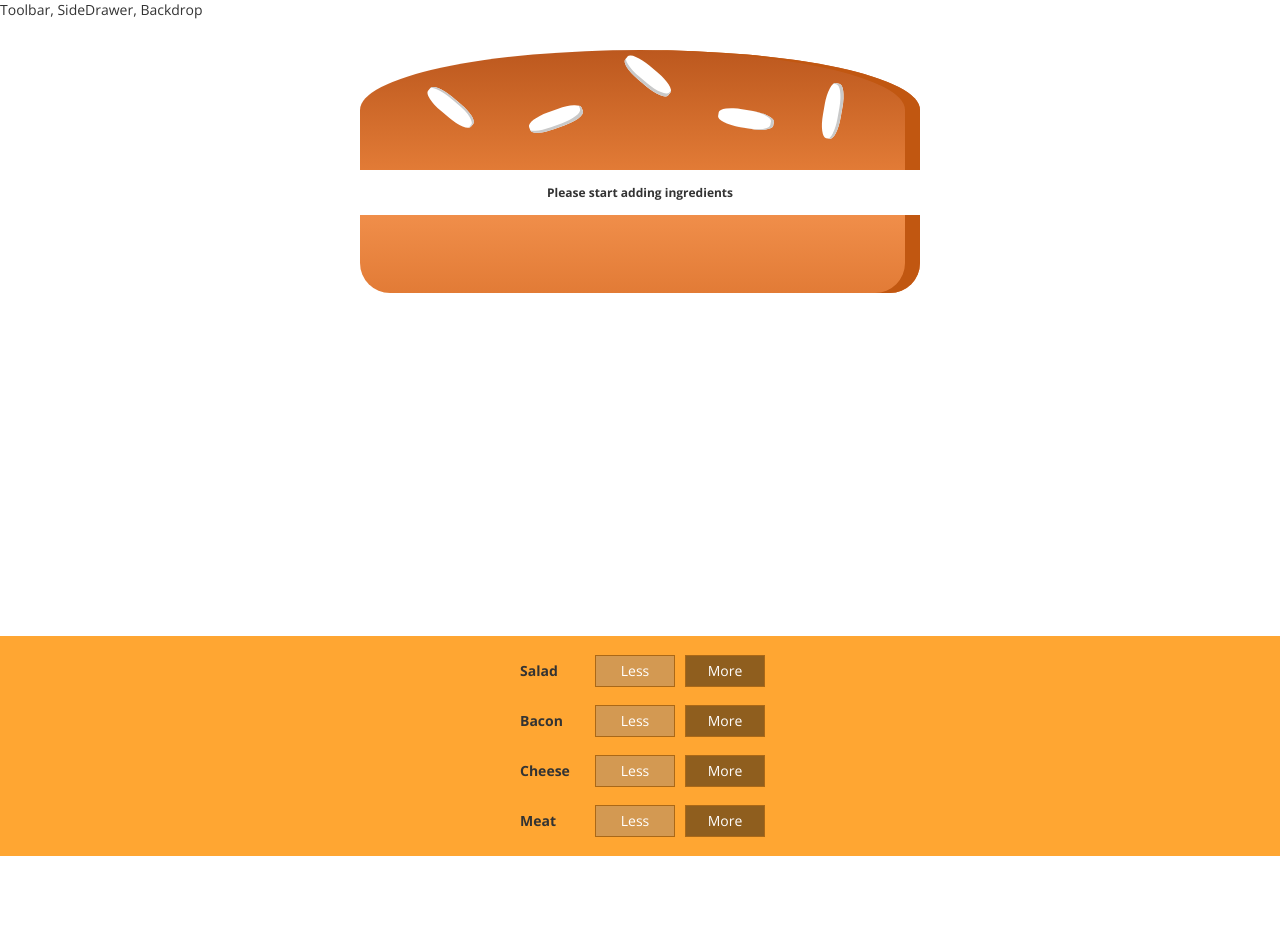
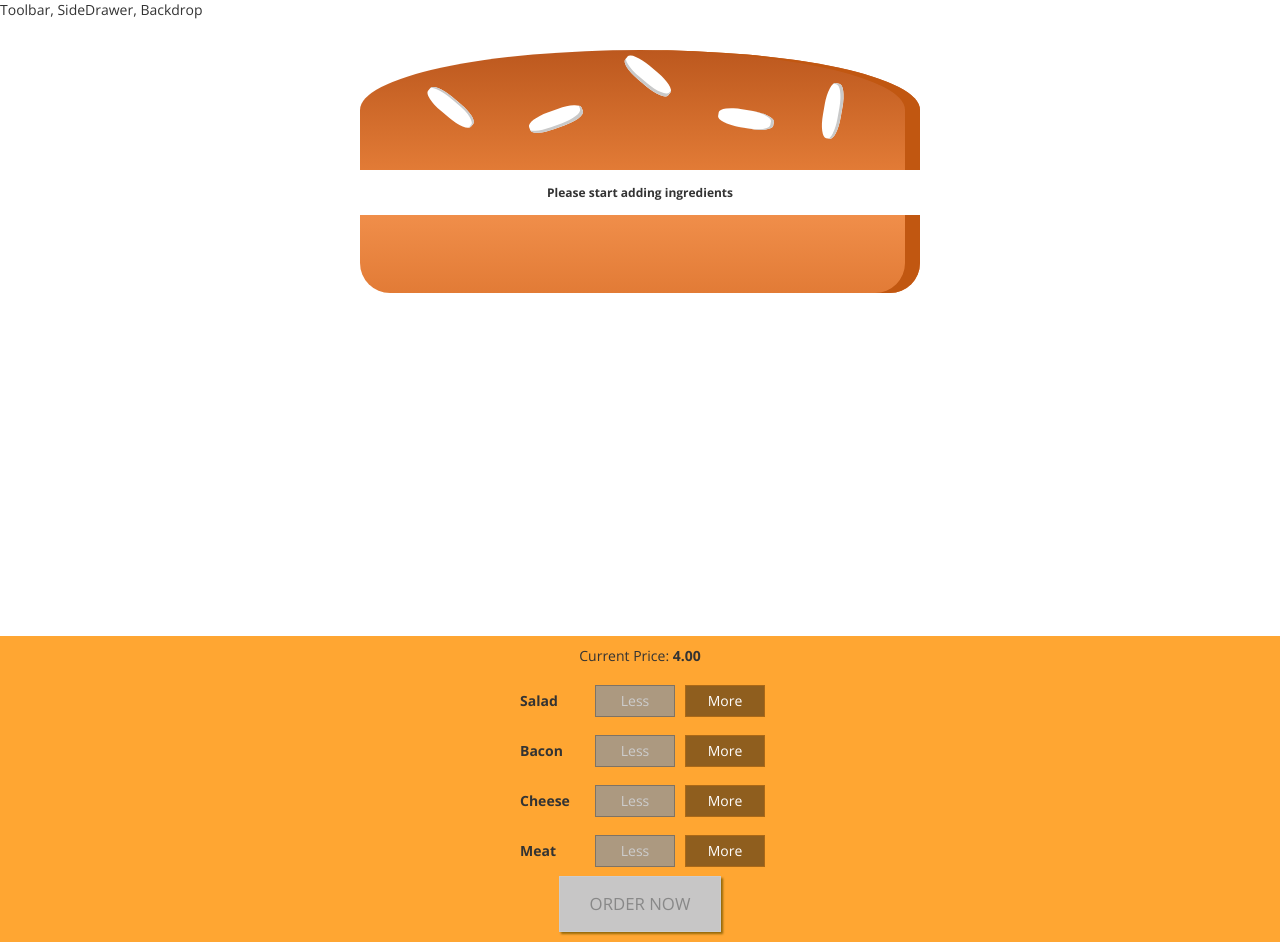
Before and after one commit to Damirhub/Burger, a React app: page / in a window 1280 px wide. Before the commit the page ends 856 px from the top, so only its background shows below. Built offline with nearby package versions, Linux system fonts and the light colour scheme.

Commit message:
Order Button

```diff
--- a/src/components/Burger/BuildControls/BuildControl/BuildControl.js
+++ b/src/components/Burger/BuildControls/BuildControl/BuildControl.js
@@ -5,8 +5,13 @@
 const buildControl = (props) => (
     <div className = {classes.BuildControl}>
         <div className = {classes.Label}>{props.label}</div>
-        <button className = {classes.Less} >Less</button>
-        <button className = {classes.More} onClick = {props.added}>More</button>
+        <button
+             className = {classes.Less}
+             onClick = {props.removed}
+             disabled = {props.disabled}>Less</button>
+        <button
+            className = {classes.More}
+            onClick = {props.added}>More</button>
     </div>
 )
 
--- a/src/components/Burger/BuildControls/BuildControls.css
+++ b/src/components/Burger/BuildControls/BuildControls.css
@@ -8,3 +8,45 @@
     margin: auto;
     padding: 10px 0;
  }
+
+
+.OrderButton {
+    background-color: #DAD735;
+    outline: none;
+    cursor: pointer;
+    border: 1px solid #966909;
+    color: #966909;
+    font-family: inherit;
+    font-size: 1.2em;
+    padding: 15px 30px;
+    box-shadow: 2px 2px 2px #966909;
+}
+
+.OrderButton:hover, .OrderButton:active {
+    background-color: #A0DB41;
+    border: 1px solid #966909;
+    color: #966909;
+}
+
+.OrderButton:disabled {
+    background-color: #C7C6C6;
+    cursor: not-allowed;
+    border: 1px solid #ccc;
+    color: #888888;
+}
+
+.OrderButton:not(:disabled) {
+    animation: enable 0.3s linear;
+}
+
+@keyframes enable {
+    0% {
+        transform: scale(1);
+    }
+    60% {
+        transform: scale(1.1);
+    }
+    100% {
+        transform: scale(1);
+    }
+}
--- a/src/components/Burger/BuildControls/BuildControls.js
+++ b/src/components/Burger/BuildControls/BuildControls.js
@@ -12,13 +12,19 @@
 
 const buildControls = (props) => (
     <div className = {classes.BuildControls}>
+    <p>Current Price: <strong>{props.price.toFixed(2)} </strong></p>
         {controls.map( ctrl => (
             <BuildControl
                 key = {ctrl.label}
                 label = {ctrl.label}
                 added = {() => props.ingredientAdded(ctrl.type)}
+                removed = {() => props.ingredientRemoved(ctrl.type)}
+                disabled = {props.disabled[ctrl.type]}
                  />
         ))}
+        <button
+            className = {classes.OrderButton}
+            disabled = {!props.purchasable}>ORDER NOW</button>
 
     </div>
 
--- a/src/containers/BurgerBuilder/BurgerBuilder.js
+++ b/src/containers/BurgerBuilder/BurgerBuilder.js
@@ -26,7 +26,22 @@
                 cheese: 0,
                 meat: 0
             },
-            totalPrice: 4
+            totalPrice: 4,
+            purchasable: false
+        }
+
+        updatePurchaseState(ingredients) {
+            // const ingredients = {
+            //     ...this.state.ingredients
+            // };
+            const sum = Object.keys(ingredients)
+                .map(igKey => {
+                    return ingredients[igKey];
+                })
+                .reduce((sum, el) => {
+                    return sum + el;
+                }, 0);
+            this.setState ({ purchasable: sum > 0 })
         }
 
         addIngredientHandler = (type) => {
@@ -38,18 +53,48 @@
             const priceAddition = INGREDIENT_PRICES[type];
             const oldPrice = this.state.totalPrice;
             const newPrice = oldPrice + priceAddition;
-            this.setState ({totalPrice: newPrice, ingredients: updatedIngredients})
+            this.setState ({totalPrice: newPrice, ingredients: updatedIngredients});
+            this.updatePurchaseState(updatedIngredients);
+        }
+
+        removeIngredientHandler = (type) => {
+            const oldCount = this.state.ingredients[type];
+
+            if (oldCount <=0) {
+                return;
+
+            }
+            const updatedCount = oldCount - 1;
+            const updatedIngredients = {...this.state.ingredients};
+            updatedIngredients[type] = updatedCount;
+
+            const priceDeduction = INGREDIENT_PRICES[type];
+            const oldPrice = this.state.totalPrice;
+            const newPrice = oldPrice - priceDeduction;
+            this.setState ({totalPrice: newPrice, ingredients: updatedIngredients});
+            this.updatePurchaseState(updatedIngredients);
         }
 
 
 
 
     render() {
+        const disabledInfo = {
+            ...this.state.ingredients
+        };
+        for (let prilog in disabledInfo) {
+            disabledInfo[prilog] = ( disabledInfo[prilog] <= 0 )
+        }
+
         return (
             <Aux>
               <Burger ingredients={this.state.ingredients} />
               <BuildControls
                 ingredientAdded = {this.addIngredientHandler.bind(this)}
+                ingredientRemoved = {this.removeIngredientHandler.bind(this)}
+                disabled = {disabledInfo}
+                price = {this.state.totalPrice}
+                purchasable = {this.state.purchasable}
 
               />
             </Aux>
```
Also changed, not shown: 1 other file (tests, documents, lock files or other folders).
